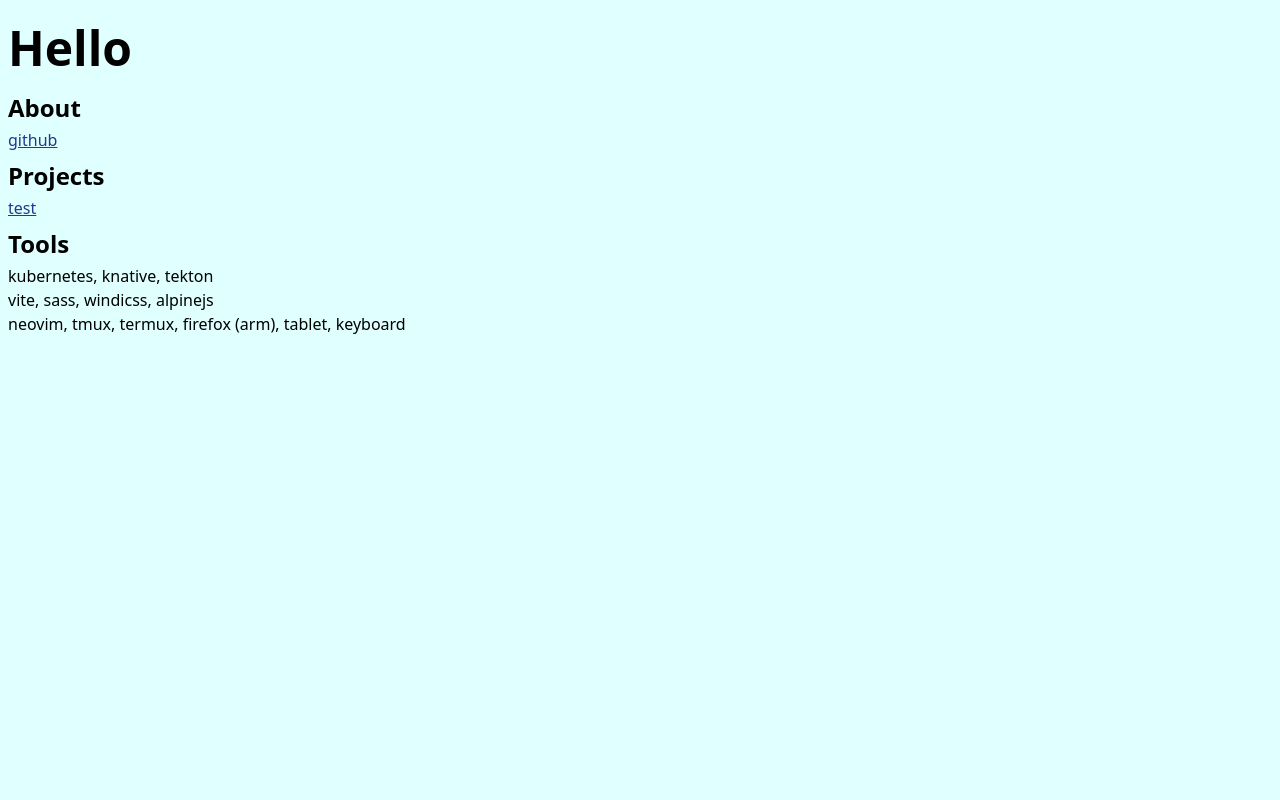
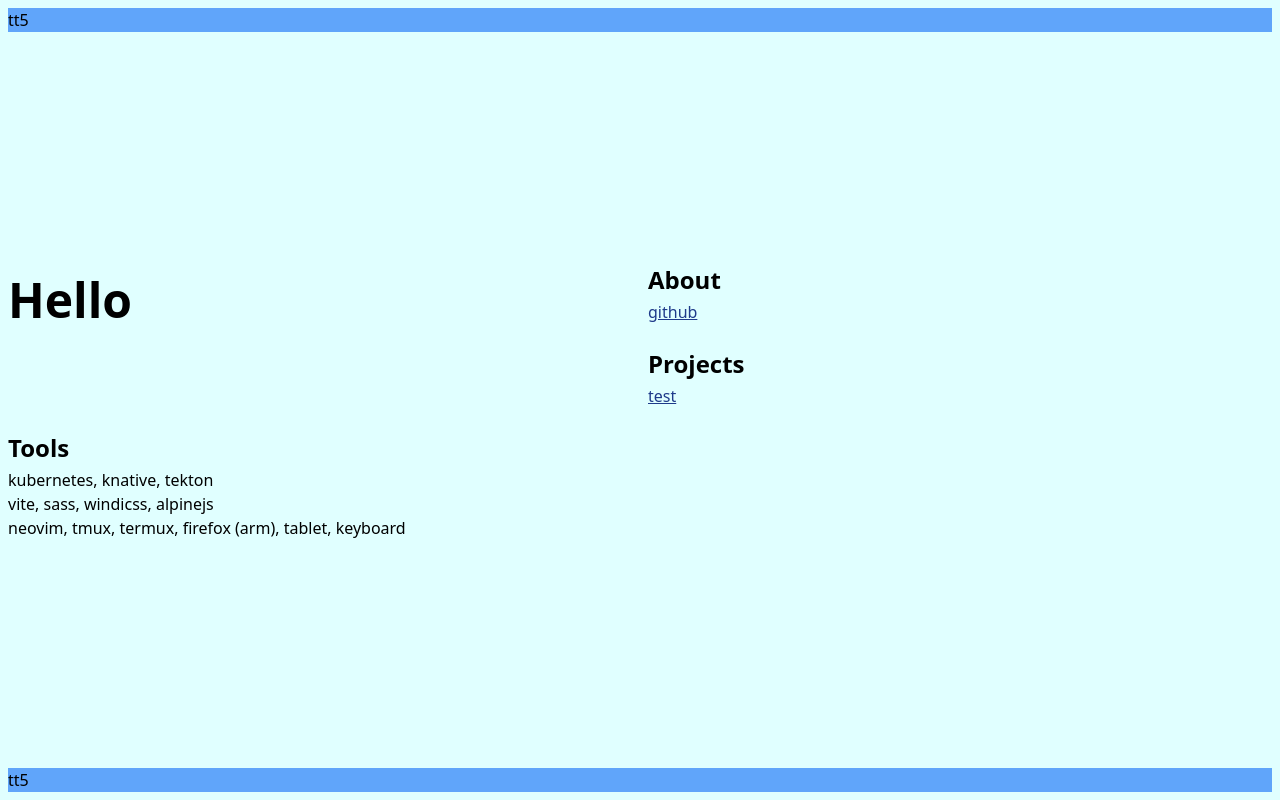
Before and after one commit to tt5/nginx-demo, a website built with Vite: page app/index.html in a window 1280 px wide. Built offline with nearby package versions, Linux system fonts and the light colour scheme; some packages are replaced by stand-ins of ours.

Commit message:
first layout

```diff
--- a/app/index.html
+++ b/app/index.html
@@ -5,23 +5,35 @@
     <title>Tt5's Homepage</title>
     <script type="module" src="/main.js"></script>
   </head>
-  <body class="container">
+  <body class="container flex-y">
+    <nav class="bg-blue">tt5</nav>
+    <main class="grid grid-cols-2 gap-4">
+      <header class="row-span-2">
         <h1 class="title">Hello</h1>
+      </header>
+      <section>
         <h2 class="subtitle">About</h2>
         <ul class="text">
           <li><a class="link" href="https://github.com/tt5">github</a></li>
         </ul>
+      </section>
+      <section>
         <h2 class="subtitle">Projects</h2>
         <ul class="text">
           <li>
             <a class="link" href="https://test.default.hello123.tk">test</a>
           </li>
         </ul>
+      </section>
+      <section>
         <h2 class="subtitle">Tools</h2>
         <ul>
           <li>kubernetes, knative, tekton</li>
           <li>vite, sass, windicss, alpinejs</li>
           <li>neovim, tmux, termux, firefox (arm), tablet, keyboard</li>
         </ul>
+      </section>
+    </main>
+    <footer class="bg-blue">tt5</footer>
   </body>
 </html>
--- a/app/main.js
+++ b/app/main.js
@@ -1,4 +1,4 @@
-const modules = import.meta.globEager('./components/*.ts')
+const modules = import.meta.globEager('./src/*.ts')
 import Alpine from 'alpinejs'
 import './main.scss'
 import 'virtual:windi.css'
--- a/app/main.scss
+++ b/app/main.scss
@@ -5,7 +5,7 @@ body {
 }
 
 .container {
-  @apply p-2;
+    @apply p-2 w-screen h-screen;
 }
 
 .title {
@@ -23,3 +23,12 @@ body {
 .text {
   @apply pb-1;
 }
+
+.flex-y {
+  @apply flex flex-col;
+  justify-content: space-between;
+}
+
+.bg-blue {
+  @apply bg-blue-400;
+}
```
Also changed, not shown: app/src/some.ts (added), 1 other file. Lines whose indentation alone changed are shown as unchanged.
